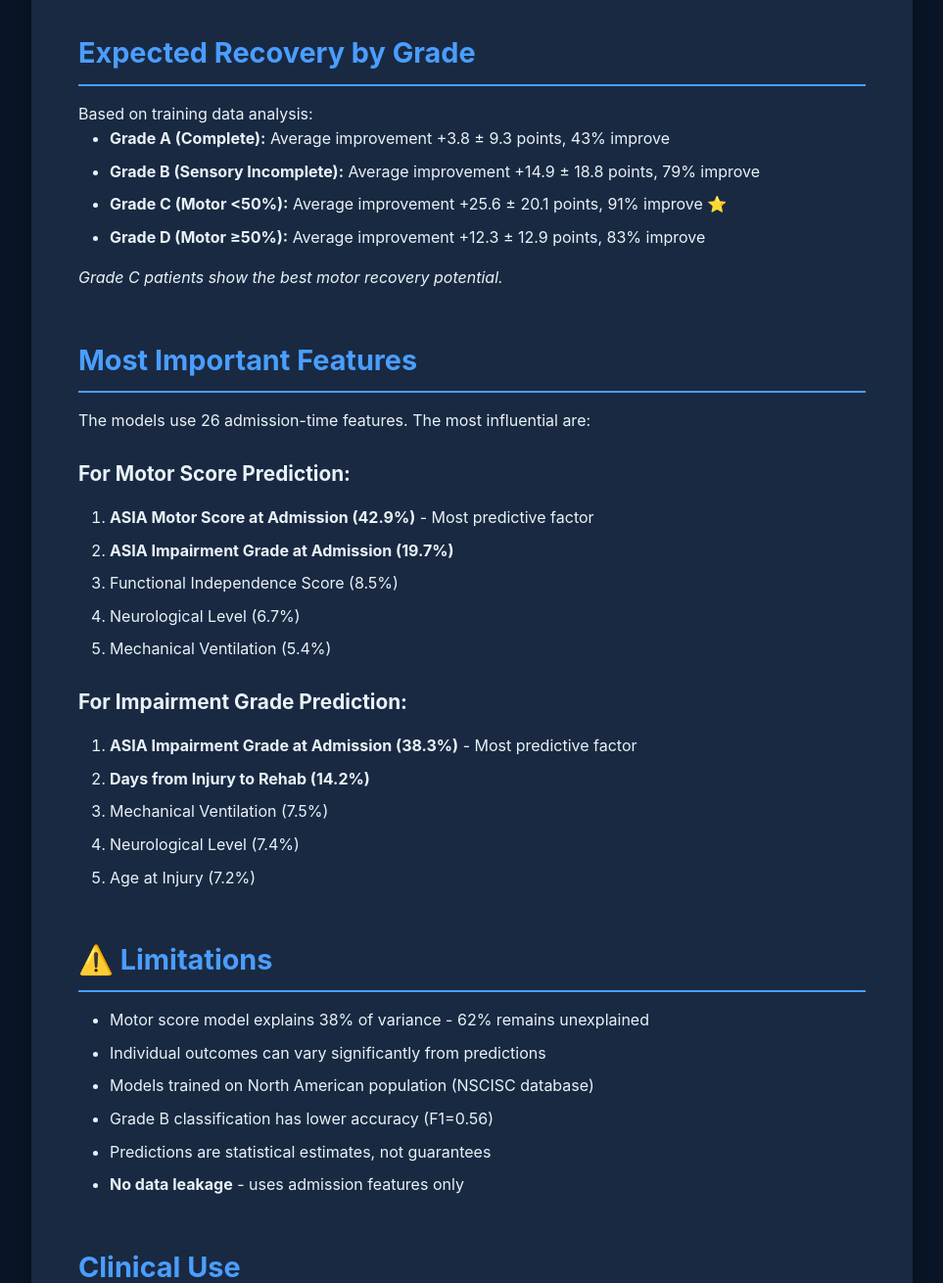
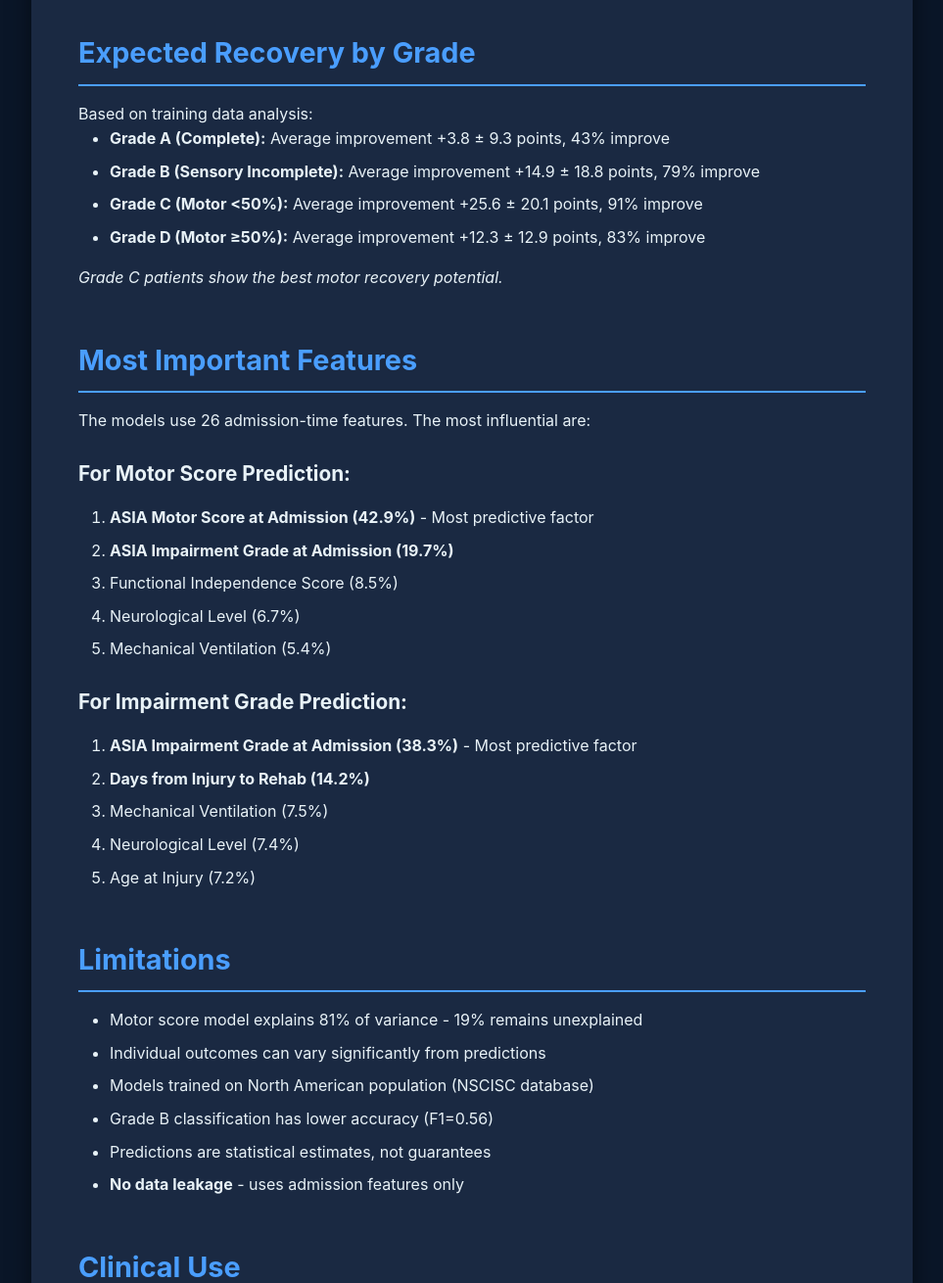
Before and after one commit to superpatel101/asia-sci-prediction, a Flask app: page /about in a window 1280 px wide. Shown: the part 1444-2754 px from the top of the page at 98% size, without its empty margins (158-1121 px from the left). Run offline with Flask 3, Linux system fonts and the light colour scheme; parts of the project's set-up code (start-up, migrations or seed data) failed here and were passed over.

Commit message:
Fix: Update About page with correct model metrics
- Updated Limitations section: 81% variance explained (was 38%)
- Removed remaining emoji from Grade C recovery note
- Removed emoji from Limitations heading
- All information now reflects the corrected clean model performance

```diff
--- a/templates/about.html
+++ b/templates/about.html
@@ -101,7 +101,7 @@
                     <ul>
                         <li><strong>Grade A (Complete):</strong> Average improvement +3.8 ± 9.3 points, 43% improve</li>
                         <li><strong>Grade B (Sensory Incomplete):</strong> Average improvement +14.9 ± 18.8 points, 79% improve</li>
-                        <li><strong>Grade C (Motor <50%):</strong> Average improvement +25.6 ± 20.1 points, 91% improve ⭐</li>
+                        <li><strong>Grade C (Motor <50%):</strong> Average improvement +25.6 ± 20.1 points, 91% improve</li>
                         <li><strong>Grade D (Motor ≥50%):</strong> Average improvement +12.3 ± 12.9 points, 83% improve</li>
                     </ul>
                     <p><em>Grade C patients show the best motor recovery potential.</em></p>
@@ -131,9 +131,9 @@
                 </section>
 
                 <section>
-                    <h2>⚠️ Limitations</h2>
+                    <h2>Limitations</h2>
                     <ul>
-                        <li>Motor score model explains 38% of variance - 62% remains unexplained</li>
+                        <li>Motor score model explains 81% of variance - 19% remains unexplained</li>
                         <li>Individual outcomes can vary significantly from predictions</li>
                         <li>Models trained on North American population (NSCISC database)</li>
                         <li>Grade B classification has lower accuracy (F1=0.56)</li>
```
